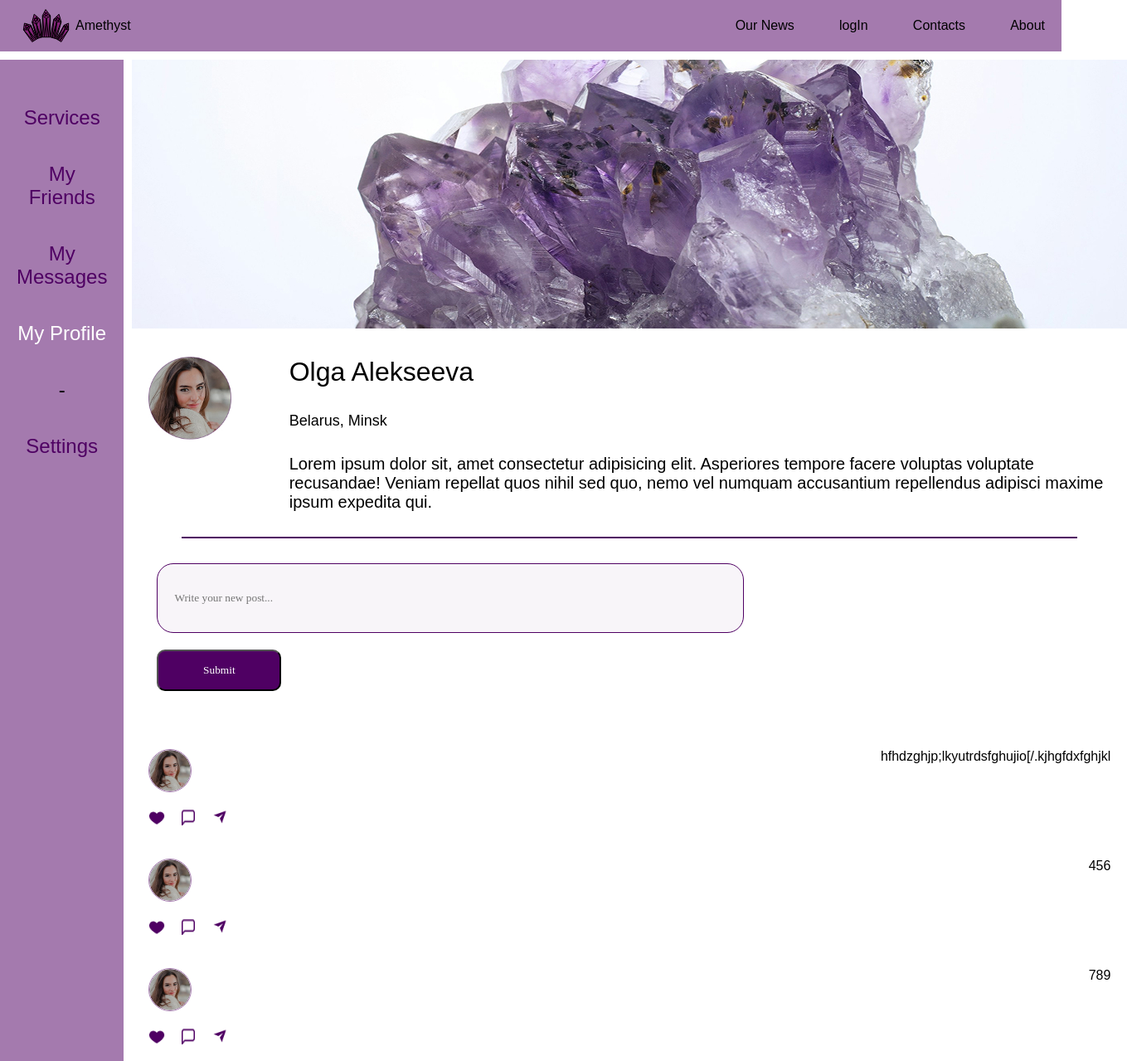
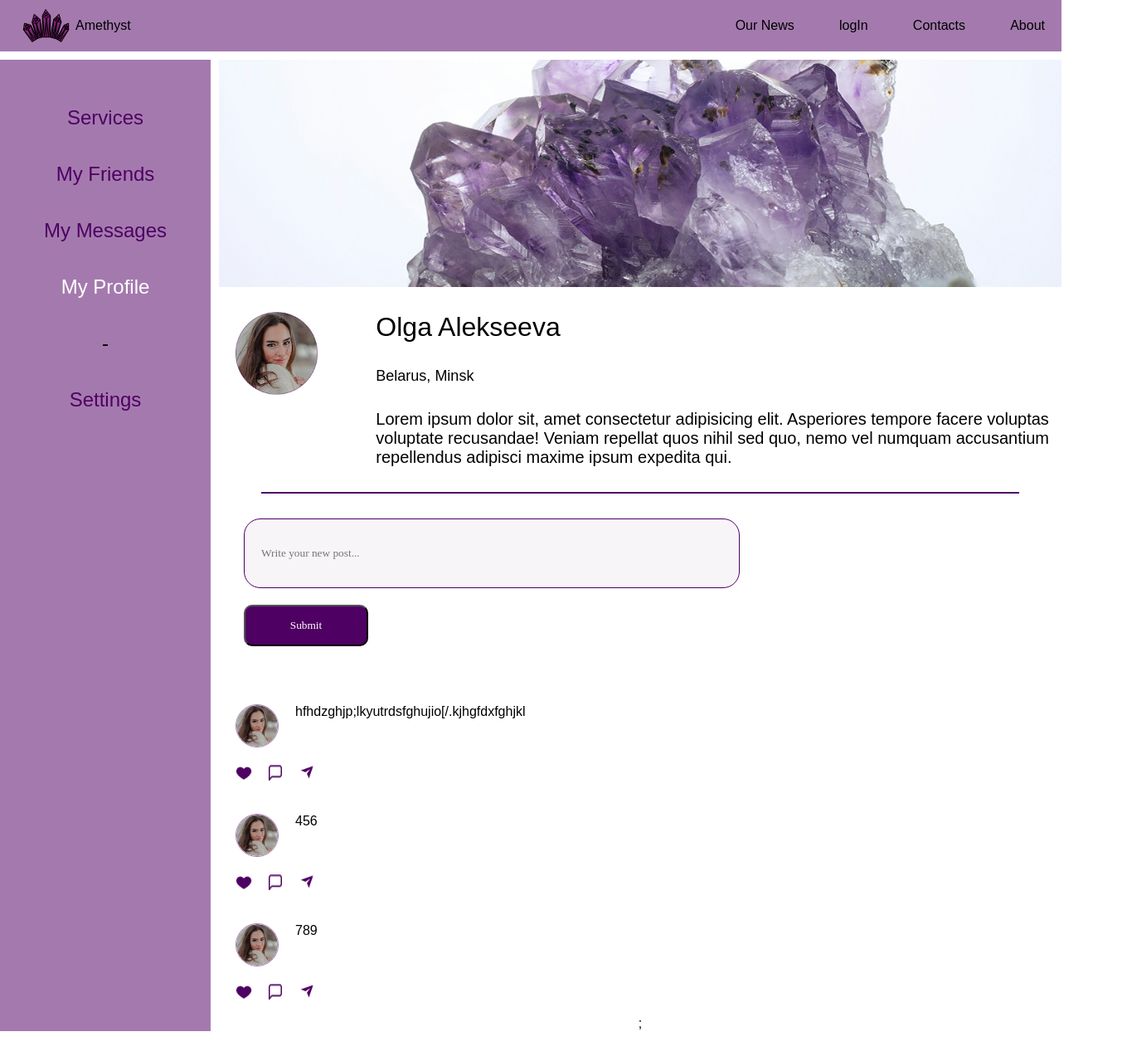
Before and after one commit to Olga841/amethyst, a React (Create React App) app: page /profile in a window 1280 px wide. Shown: the whole page at 83% size, 1359 px wide, since content can reach past the window. After the commit the page ends 1243 px from the top, so only its background shows below. Built offline with nearby package versions, Linux system fonts and the light colour scheme; a web font is replaced by a local one.

Commit message:
add: data to components

```diff
--- a/src/components/Dialogs/Dialogs.jsx
+++ b/src/components/Dialogs/Dialogs.jsx
@@ -7,6 +7,15 @@ import DialogItem from './Dialog/DialogItem';
 
 
 const Dialogs = () => {
+  let dialogs = [
+    {id: 1, userData: "Olga", message: "Lorem ipsum", date: "today", time: "11:24"},
+    {id: 2, userData: "Sveta", message: "Lorem ipsum", date: "yesterday", time: "11:24"},
+    {id: 3, userData: "Olesya", message: "Lorem ipsum", date: "yesterday", time: "14:18"},
+    {id: 4, userData: "Ksyusha", message: "Lorem ipsum", date: "2 days ago", time: null },
+    {id: 5, userData: "Liza", message: "Lorem ipsum", date: "2 days ago", time: null},
+    {id: 6, userData: "Natasha", message: "Lorem ipsum", date: "last week", time: null},
+    {id: 7, userData: "Andrey", message: "Lorem ipsum", date: "last week", time: null},
+  ]
   return (
     <div className={s.Dialogs}>
         <div className={s.Dialogs_wrapper}>
@@ -14,12 +23,7 @@ const Dialogs = () => {
             <input type="text" className={s.input} />
             <button className={s.button}>Search</button>
           </div>
-          <DialogItem avatar={avatar} userData="Olga Alekseeva" message="Lorem" date="today" time="11:24"/>
-          <DialogItem avatar={avatar} userData="Olga Alekseeva" message="Lorem" date="today" time="11:24"/>
-          <DialogItem avatar={avatar} userData="Olga Alekseeva" message="Lorem" date="today" time="11:24"/>
-          <DialogItem/>
-          <DialogItem/>
-          <DialogItem/>
+          {dialogs.map(d => <DialogItem avatar={avatar} userData={d.userData} message={d.message} date={d.date} time={d.time}/>)}
         </div>
     </div>
   );
--- a/src/components/Main/Content/Content.jsx
+++ b/src/components/Main/Content/Content.jsx
@@ -9,7 +9,7 @@ import Posts from '../../Posts/Posts';
 const Content = () => {
   return (
     <div className={s.Content}>
-      <img src={bg} alt="bg" />
+      <img src={bg} alt="bg" className={s.Content_img}/>
       <ProfileInfo/>
       <div className={s.ContentLine}></div>
       <NewPostForm/>
--- a/src/components/Main/Main.module.css
+++ b/src/components/Main/Main.module.css
@@ -16,11 +16,11 @@
     grid-area: content;
 }
 
-/* .Content img
+.Content_img
 {
     display: block;
     width: 100%;
-} */
+}
 
 .ProfileInfo
 {
--- a/src/components/Main/ProfileInfo/ProfileInfo.jsx
+++ b/src/components/Main/ProfileInfo/ProfileInfo.jsx
@@ -16,7 +16,7 @@ let user = {
 const ProfileInfo = () => {
   return (
     <div className={s.ProfileInfo}>
-     <img src={avatar} alt="my_photo" />
+     <img src={avatar} alt="my_photo" className={s.ProfileInfo_img} />
       <div className={s.UserDataContainer}>
         <div className={s.UserData}>{user.userName}</div>
         <div className={s.UserLocation}>{user.userLocation.country}, {user.userLocation.city}</div>
--- a/src/components/Posts/PostItem/PostItem.module.css
+++ b/src/components/Posts/PostItem/PostItem.module.css
@@ -12,7 +12,6 @@
 {
     display: flex;
     text-align: left;
-    justify-content: space-between;
     column-gap: 20px;
 }
 
--- a/src/components/Posts/Posts.jsx
+++ b/src/components/Posts/Posts.jsx
@@ -2,6 +2,9 @@ import React from "react";
 import s from "./Posts.module.css";
 import PostItem from "./PostItem/PostItem";
 import avatar from "./../../images/avatar/Avatar.jpg";
+
+
+const Posts = () => {
 
   let posts = [
     {
@@ -17,12 +20,13 @@ let posts = [
       message: "789",
     },
   ];
-const Posts = () => {
+
   return (
     <div className={s.Posts}>
-      <PostItem message={posts[0].message} avatar={avatar} />
+      {posts.map(post => <PostItem message={post.message} avatar={avatar} />)};
+      {/* <PostItem message={posts[0].message} avatar={avatar} />
       <PostItem message={posts[1].message} avatar={avatar} />
-      <PostItem message={posts[2].message} avatar={avatar} />
+      <PostItem message={posts[2].message} avatar={avatar} /> */}
     </div>
   );
 };
```
Lines whose indentation alone changed are shown as unchanged.
